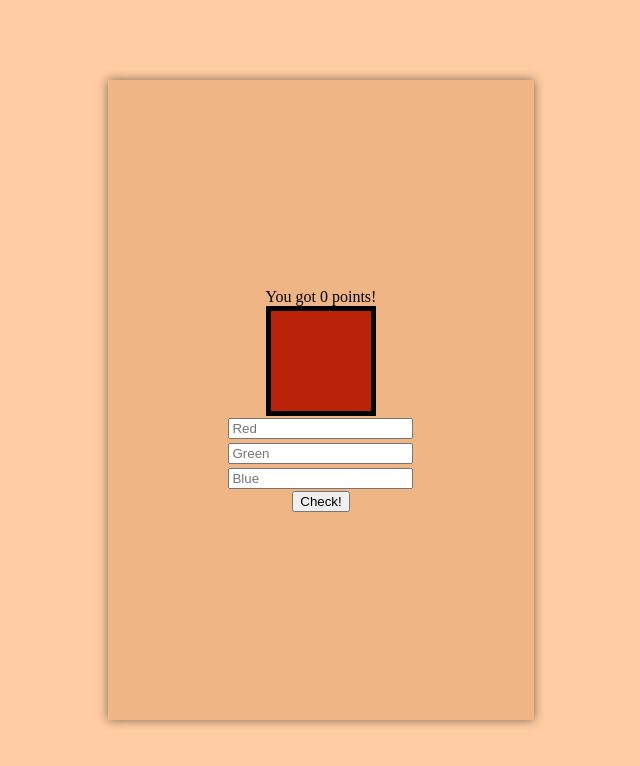
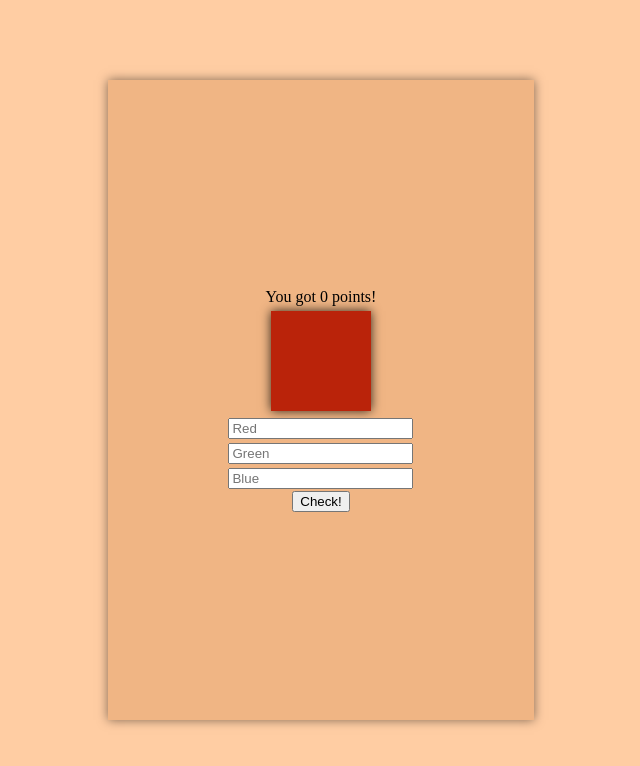
Before and after one commit to jjosz/JS-color-guessing-, a plain HTML site: page index.html in a window 1280 px wide. Shown: the whole page, without its empty margins (319-959 px from the left). Drawn offline with Linux system fonts and the light colour scheme.

Commit message:
fixed some stylings

```diff
--- a/style.css
+++ b/style.css
@@ -23,6 +23,6 @@ margin: 2px;
 #colorSquare{
     width: 100px;
     height: 100px;
-    border: 5px solid black;
-
+    box-shadow: 0 0 10px rgba(0, 0, 0, 0.8);
+    margin: 5px;
 }
```
